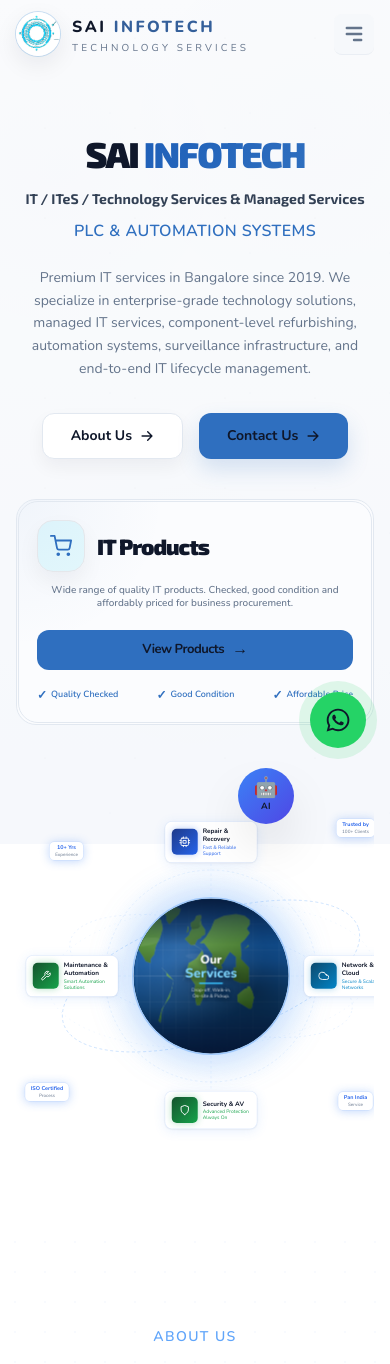
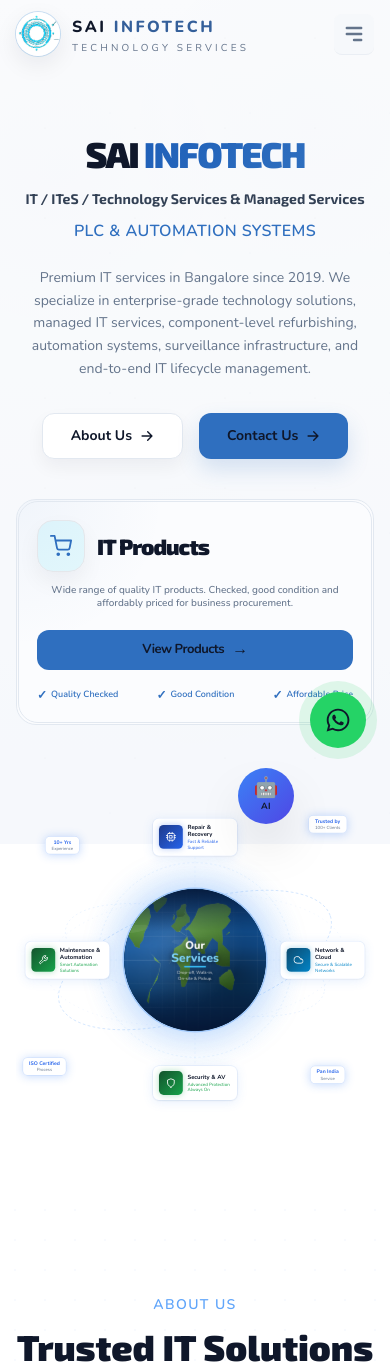
Before and after one commit to Yasir533/sai-infotech-webapp, a React (Vite) app in the folder sai-info/: page / in a window 390 px wide. Shown: the top 1364 px of the page. Built offline with nearby package versions, Linux system fonts and the light colour scheme.

Commit message:
Fix mobile cutoff: ResizeObserver for exact container width

```diff
--- a/sai-info/src/components/OrbitalServices.jsx
+++ b/sai-info/src/components/OrbitalServices.jsx
@@ -1,4 +1,4 @@
-import React, { useState, useEffect } from 'react'
+import React, { useState, useEffect, useRef } from 'react'
 import { FiCpu, FiTool, FiCloud, FiShield, FiX } from 'react-icons/fi'
 
 const CSS = `
@@ -107,8 +107,8 @@ const SERVICES = [
   { id:'security',    title:'Security & AV',            subtitle:'Advanced Protection Always On', icon:FiShield, color:'#16a34a', iconBg:'linear-gradient(135deg,#14532d,#16a34a)', position:'bottom', details:['CCTV system installation','Access control & biometrics','AV conference room setup','Remote surveillance','Security audit & compliance'] },
 ]
 
-// Badge positions as top/left px on the DESIGN canvas (780px).
-// Corners of the canvas, well clear of the cards and globe.
+// Badge positions as px on the 780px design canvas.
+// All use translate(-50%,-50%) — works correctly because all use top+left (no right/bottom).
 const BADGES = [
   { label:'10+ Yrs',       sub:'Experience',   pos:{ left: 101, top: 140 } },
   { label:'Trusted by',    sub:'100+ Clients', pos:{ left: 679, top:  94 } },
@@ -116,84 +116,80 @@ const BADGES = [
   { label:'Pan India',     sub:'Service',      pos:{ left: 679, top: 640 } },
 ]
 
+const DESIGN  = 780
+const CX      = DESIGN / 2   // 390
+const CY      = DESIGN / 2   // 390
+const GLOBE_R = 155
+const DIST    = 268
+const CW      = 185
+const ICON_BOX= 52
+
+const CARD_POS = {
+  top:    { x: CX,           y: CY - DIST      },
+  left:   { x: CX - DIST-10, y: CY             },
+  right:  { x: CX + DIST+10, y: CY             },
+  bottom: { x: CX,           y: CY + DIST      },
+}
+
+const RINGS = [
+  { rx:310, ry:124, tilt:-18, dash:'6 5', op:0.35, sw:1.5 },
+  { rx:290, ry:104, tilt: 14, dash:'4 6', op:0.22, sw:1   },
+  { rx:326, ry:142, tilt: -4, dash:'3 8', op:0.16, sw:1   },
+  { rx:212, ry:212, tilt:  0, dash:'5 5', op:0.20, sw:1.2 },
+]
+
 export default function OrbitalServices() {
   const [selected, setSelected] = useState(null)
-  const [vw, setVw] = useState(typeof window !== 'undefined' ? window.innerWidth : 640)
+  const [containerW, setContainerW] = useState(360)
+  const outerRef = useRef(null)
 
   useEffect(() => {
+    // Inject CSS once
     if (!document.getElementById('orbital-css')) {
       const el = document.createElement('style')
       el.id = 'orbital-css'
       el.textContent = CSS
       document.head.appendChild(el)
     }
-    const check = () => setVw(window.innerWidth)
-    check()
-    window.addEventListener('resize', check)
-    return () => window.removeEventListener('resize', check)
+    // Use ResizeObserver on the actual container element.
+    // This measures the true available width, ignoring scrollbars,
+    // sidebars, and any parent padding — window.innerWidth can lie on mobile.
+    const node = outerRef.current
+    if (!node) return
+    const measure = () => setContainerW(node.offsetWidth)
+    measure()
+    const ro = new ResizeObserver(measure)
+    ro.observe(node)
+    return () => ro.disconnect()
   }, [])
 
-  // DESIGN=780px gives plenty of breathing room:
-  //   globeR=155 → globe diameter=310px
-  //   dist=268 → card centres 268px from globe centre
-  //   gap between globe edge and nearest card edge = ~50px
-  //   left card left edge = 390-268-10-92 = 20px  (inside canvas)
-  //   right card right edge = 390+268+10+92 = 760px (inside canvas)
-  const DESIGN = 780
-  const MAX    = Math.min(vw, DESIGN)
-  const scale  = MAX / DESIGN
-
-  const CX     = DESIGN / 2   // 390
-  const CY     = DESIGN / 2   // 390
-  const globeR = 155
-
-  const rings = [
-    { rx:310, ry:124, tilt:-18, dash:'6 5', op:0.35, sw:1.5 },
-    { rx:290, ry:104, tilt: 14, dash:'4 6', op:0.22, sw:1   },
-    { rx:326, ry:142, tilt: -4, dash:'3 8', op:0.16, sw:1   },
-    { rx:212, ry:212, tilt:  0, dash:'5 5', op:0.20, sw:1.2 },
-  ]
-
-  // dist=268, cw=185 → left card left edge=20px, right card right edge=760px — both inside 780px
-  const dist   = 268
-  const cw     = 185
-  const iconBox= 52
-
-  const cardPos = {
-    top:    { x: CX,           y: CY - dist      },
-    left:   { x: CX - dist - 10, y: CY           },
-    right:  { x: CX + dist + 10, y: CY           },
-    bottom: { x: CX,           y: CY + dist      },
-  }
-
-  // With transformOrigin 'top left', scale shrinks from the top-left corner.
-  // We manually center by offsetting left by (vw - scaledWidth) / 2.
-  // This works correctly on every screen size including desktop.
-  const scaledW  = DESIGN * scale
-  const marginLeft = (vw - scaledW) / 2
+  // Scale the 780px design canvas to fit the container exactly.
+  // On phones: scale < 1. On desktop: scale = 1 (canvas fits, no scaling needed).
+  const scale      = Math.min(containerW, DESIGN) / DESIGN
+  const scaledW    = DESIGN * scale
+  // transformOrigin 'top left' → canvas shrinks from its top-left corner.
+  // marginLeft shifts it right to centre it inside the container.
+  // marginBottom collapses the blank vertical space that CSS scale leaves behind.
+  const marginLeft = (containerW - scaledW) / 2
+  const marginBot  = -(DESIGN * (1 - scale))
 
   return (
-    <div className="relative w-full py-4 select-none" style={{ overflowX:'hidden' }}>
+    <div ref={outerRef} style={{ width:'100%', overflowX:'hidden', padding:'16px 0' }}>
 
-      {/*
-        Rendered at DESIGN=780px, scaled down via CSS transform.
-        transformOrigin 'top left' → predictable: top-left corner stays put.
-        marginLeft centers the scaled canvas in the viewport.
-        marginBottom collapses the blank space left by scaling.
-      */}
       <div style={{
-        width: DESIGN,
-        height: DESIGN,
-        transform: `scale(${scale})`,
-        transformOrigin: 'top left',
-        marginLeft: marginLeft,
-        marginBottom: -(DESIGN * (1 - scale)),
-        position: 'relative',
-        flexShrink: 0,
+        width:            DESIGN,
+        height:           DESIGN,
+        transform:        `scale(${scale})`,
+        transformOrigin:  'top left',
+        marginLeft:       marginLeft,
+        marginBottom:     marginBot,
+        position:         'relative',
+        flexShrink:       0,
+        userSelect:       'none',
       }}>
 
-        {/* SVG: background glow + orbit rings + connector lines + anchor dots */}
-        <svg className="absolute inset-0 pointer-events-none"
+        {/* Orbit rings + connector lines + anchor dots */}
+        <svg style={{ position:'absolute', inset:0, pointerEvents:'none' }}
           width={DESIGN} height={DESIGN} viewBox={`0 0 ${DESIGN} ${DESIGN}`} overflow="visible">
           <defs>
             <radialGradient id="glowBg" cx="50%" cy="50%" r="50%">
@@ -201,36 +197,35 @@ export default function OrbitalServices() {
               <stop offset="100%" stopColor="rgba(96,165,250,0)"/>
             </radialGradient>
           </defs>
-          <circle cx={CX} cy={CY} r={globeR+80} fill="url(#glowBg)"/>
-          {rings.map((r,i) => (
+          <circle cx={CX} cy={CY} r={GLOBE_R+90} fill="url(#glowBg)"/>
+          {RINGS.map((r,i) => (
             <ellipse key={i} cx={CX} cy={CY} rx={r.rx} ry={r.ry}
               fill="none" stroke={`rgba(96,165,250,${r.op})`}
               strokeWidth={r.sw} strokeDasharray={r.dash}
               transform={`rotate(${r.tilt},${CX},${CY})`}/>
           ))}
           {SERVICES.map(s => {
-            const p = cardPos[s.position]
+            const p = CARD_POS[s.position]
             return <line key={s.id} x1={CX} y1={CY} x2={p.x} y2={p.y}
               stroke="rgba(96,165,250,0.16)" strokeWidth="1" strokeDasharray="5 5"/>
           })}
           {SERVICES.map(s => {
-            const p = cardPos[s.position]
+            const p = CARD_POS[s.position]
             return <circle key={s.id+'-a'} cx={p.x} cy={p.y} r="5"
               fill={s.color} style={{ filter:`drop-shadow(0 0 5px ${s.color})` }}/>
           })}
         </svg>
 
         {/* Rotating Earth Globe */}
-        <div className="absolute z-10"
-          style={{
-            width: globeR*2, height: globeR*2,
-            left: CX, top: CY,
-            transform: 'translate(-50%,-50%)',
-            animation: 'globeGlow 3.5s ease-in-out infinite',
-            borderRadius: '50%',
-            overflow: 'hidden',
-          }}>
-          <RotatingEarth size={globeR*2}/>
+        <div style={{
+          position:'absolute', zIndex:10,
+          width:GLOBE_R*2, height:GLOBE_R*2,
+          left:CX, top:CY,
+          transform:'translate(-50%,-50%)',
+          animation:'globeGlow 3.5s ease-in-out infinite',
+          borderRadius:'50%', overflow:'hidden',
+        }}>
+          <RotatingEarth size={GLOBE_R*2}/>
           <div style={{ position:'absolute', inset:0, display:'flex', flexDirection:'column', alignItems:'center', justifyContent:'center', zIndex:20, pointerEvents:'none' }}>
             <span style={{ color:'#fff', fontWeight:800, fontSize:'1.5rem', lineHeight:1.1, textShadow:'0 2px 14px rgba(0,0,0,0.85)' }}>Our</span>
             <span style={{ color:'#7dd3fc', fontWeight:800, fontSize:'1.65rem', lineHeight:1.1, textShadow:'0 2px 14px rgba(0,0,0,0.85)' }}>Services</span>
@@ -243,42 +238,36 @@ export default function OrbitalServices() {
 
         {/* Service Cards */}
         {SERVICES.map(s => {
-          const pos  = cardPos[s.position]
+          const pos  = CARD_POS[s.position]
           const Icon = s.icon
           return (
-            <div key={s.id} className="absolute z-20 cursor-pointer"
-              style={{ left:pos.x, top:pos.y, transform:'translate(-50%,-50%)', width:cw }}
+            <div key={s.id} style={{ position:'absolute', zIndex:20, cursor:'pointer', left:pos.x, top:pos.y, transform:'translate(-50%,-50%)', width:CW }}
               onClick={() => setSelected(s)}>
               <div style={{
-                background:'#fff',
-                border:'1px solid rgba(59,130,246,0.15)',
-                borderRadius:14,
-                padding:'11px 13px',
-                boxShadow:'0 4px 24px rgba(59,130,246,0.12), 0 1px 4px rgba(0,0,0,0.08)',
-                display:'flex', alignItems:'center', gap:10,
-                transition:'transform 0.2s',
+                background:'#fff', border:'1px solid rgba(59,130,246,0.15)', borderRadius:14,
+                padding:'11px 13px', boxShadow:'0 4px 24px rgba(59,130,246,0.12), 0 1px 4px rgba(0,0,0,0.08)',
+                display:'flex', alignItems:'center', gap:10, transition:'transform 0.2s',
               }}
                 onMouseEnter={e => e.currentTarget.style.transform='scale(1.05)'}
                 onMouseLeave={e => e.currentTarget.style.transform='scale(1)'}>
-                <div style={{ background:s.iconBg, borderRadius:10, width:iconBox, height:iconBox, minWidth:iconBox, display:'flex', alignItems:'center', justifyContent:'center', boxShadow:`0 0 14px ${s.color}55`, flexShrink:0 }}>
+                <div style={{ background:s.iconBg, borderRadius:10, width:ICON_BOX, height:ICON_BOX, minWidth:ICON_BOX, display:'flex', alignItems:'center', justifyContent:'center', boxShadow:`0 0 14px ${s.color}55`, flexShrink:0 }}>
                   <Icon style={{ color:'#fff', width:22, height:22 }}/>
                 </div>
                 <div style={{ minWidth:0 }}>
-                  <p style={{ color:'#0f172a', fontWeight:700, fontSize:'0.80rem', lineHeight:1.25 }}>{s.title}</p>
-                  <p style={{ color:s.color, fontSize:'0.62rem', marginTop:2, lineHeight:1.25 }}>{s.subtitle}</p>
+                  <p style={{ color:'#0f172a', fontWeight:700, fontSize:'0.80rem', lineHeight:1.25, margin:0 }}>{s.title}</p>
+                  <p style={{ color:s.color, fontSize:'0.62rem', marginTop:2, lineHeight:1.25, marginBottom:0 }}>{s.subtitle}</p>
                 </div>
               </div>
             </div>
           )
         })}
 
-        {/* Floating Badges — all top/left px, translate(-50%,-50%) centres all correctly */}
+        {/* Floating Badges */}
         {BADGES.map(b => (
-          <div key={b.label} className="absolute z-30 pointer-events-none"
-            style={{ left: b.pos.left, top: b.pos.top, transform:'translate(-50%,-50%)' }}>
-            <div style={{ background:'#fff', border:'1px solid rgba(59,130,246,0.22)', borderRadius:10, padding:'5px 11px', textAlign:'center', animation:'badgePulse 3s ease-in-out infinite', whiteSpace:'nowrap' }}>
-              <p style={{ color:'#2563eb', fontWeight:700, fontSize:'0.68rem', lineHeight:1.3 }}>{b.label}</p>
-              <p style={{ color:'#64748b', fontSize:'0.58rem', lineHeight:1.3 }}>{b.sub}</p>
+          <div key={b.label} style={{ position:'absolute', zIndex:30, pointerEvents:'none', left:b.pos.left, top:b.pos.top, transform:'translate(-50%,-50%)' }}>
+            <div style={{ background:'#fff', border:'1px solid rgba(59,130,246,0.22)', borderRadius:10, padding:'5px 13px', textAlign:'center', animation:'badgePulse 3s ease-in-out infinite', whiteSpace:'nowrap' }}>
+              <p style={{ color:'#2563eb', fontWeight:700, fontSize:'0.70rem', lineHeight:1.3, margin:0 }}>{b.label}</p>
+              <p style={{ color:'#64748b', fontSize:'0.60rem', lineHeight:1.3, margin:0 }}>{b.sub}</p>
             </div>
           </div>
         ))}
@@ -286,24 +275,23 @@ export default function OrbitalServices() {
 
       {/* Modal */}
       {selected && (
-        <div className="fixed inset-0 z-50 flex items-center justify-center bg-black/40 backdrop-blur-sm px-4"
+        <div style={{ position:'fixed', inset:0, zIndex:50, display:'flex', alignItems:'center', justifyContent:'center', background:'rgba(0,0,0,0.4)', backdropFilter:'blur(4px)', padding:'0 16px' }}
           onClick={() => setSelected(null)}>
-          <div className="relative rounded-2xl p-6 w-full max-w-md"
-            style={{ background:'#fff', border:`1.5px solid ${selected.color}33`, boxShadow:`0 8px 48px ${selected.color}22` }}
+          <div style={{ position:'relative', borderRadius:18, padding:24, width:'100%', maxWidth:420, background:'#fff', border:`1.5px solid ${selected.color}33`, boxShadow:`0 8px 48px ${selected.color}22` }}
             onClick={e => e.stopPropagation()}>
-            <button className="absolute top-4 right-4 text-gray-400 hover:text-gray-800" onClick={() => setSelected(null)}>
+            <button style={{ position:'absolute', top:14, right:16, background:'none', border:'none', cursor:'pointer', color:'#94a3b8', fontSize:20, lineHeight:1 }} onClick={() => setSelected(null)}>
               <FiX style={{ width:20, height:20 }}/>
             </button>
-            <div className="flex items-center gap-4 mb-6">
-              <div style={{ background:selected.iconBg, borderRadius:14, width:56, height:56, display:'flex', alignItems:'center', justifyContent:'center', boxShadow:`0 0 22px ${selected.color}55` }}>
+            <div style={{ display:'flex', alignItems:'center', gap:14, marginBottom:20 }}>
+              <div style={{ background:selected.iconBg, borderRadius:14, width:56, height:56, display:'flex', alignItems:'center', justifyContent:'center', boxShadow:`0 0 22px ${selected.color}55`, flexShrink:0 }}>
                 <selected.icon style={{ color:'#fff', width:28, height:28 }}/>
               </div>
               <div>
-                <h3 style={{ color:'#0f172a', fontSize:'1.2rem', fontWeight:700 }}>{selected.title}</h3>
-                <p style={{ color:selected.color, fontSize:'0.85rem', marginTop:3 }}>{selected.subtitle}</p>
+                <h3 style={{ color:'#0f172a', fontSize:'1.1rem', fontWeight:700, margin:0 }}>{selected.title}</h3>
+                <p style={{ color:selected.color, fontSize:'0.85rem', marginTop:3, marginBottom:0 }}>{selected.subtitle}</p>
               </div>
             </div>
-            <ul style={{ display:'flex', flexDirection:'column', gap:10 }}>
+            <ul style={{ display:'flex', flexDirection:'column', gap:10, listStyle:'none', padding:0, margin:0 }}>
               {selected.details.map((item,i) => (
                 <li key={i} style={{ display:'flex', alignItems:'flex-start', gap:10 }}>
                   <div style={{ width:7, height:7, borderRadius:'50%', marginTop:5, flexShrink:0, background:selected.color }}/>
```
